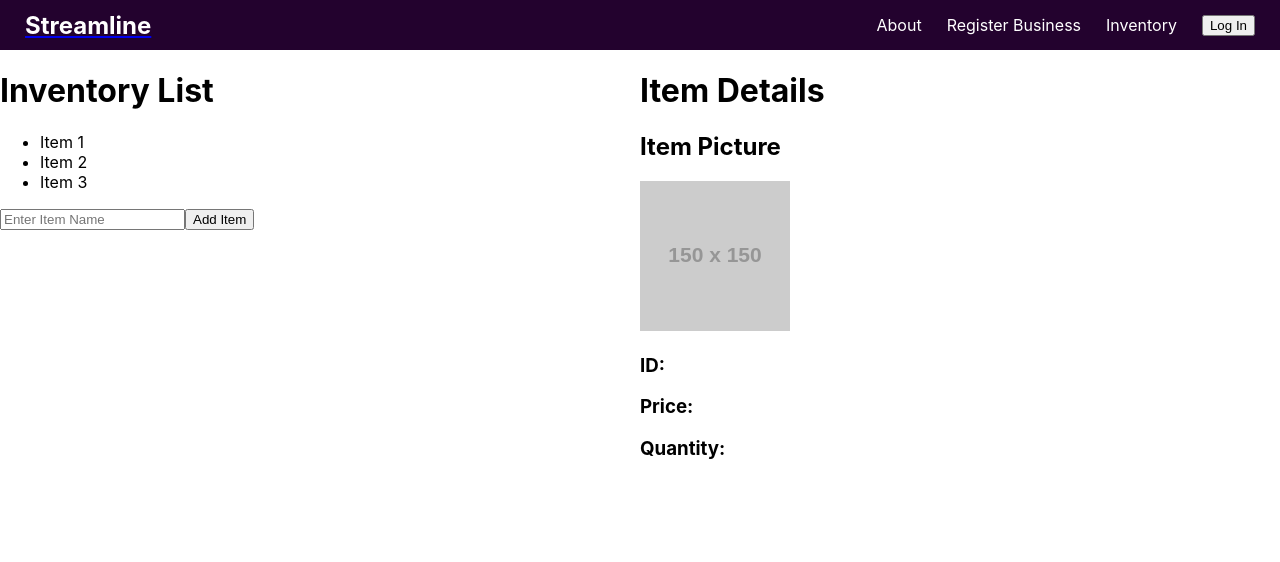
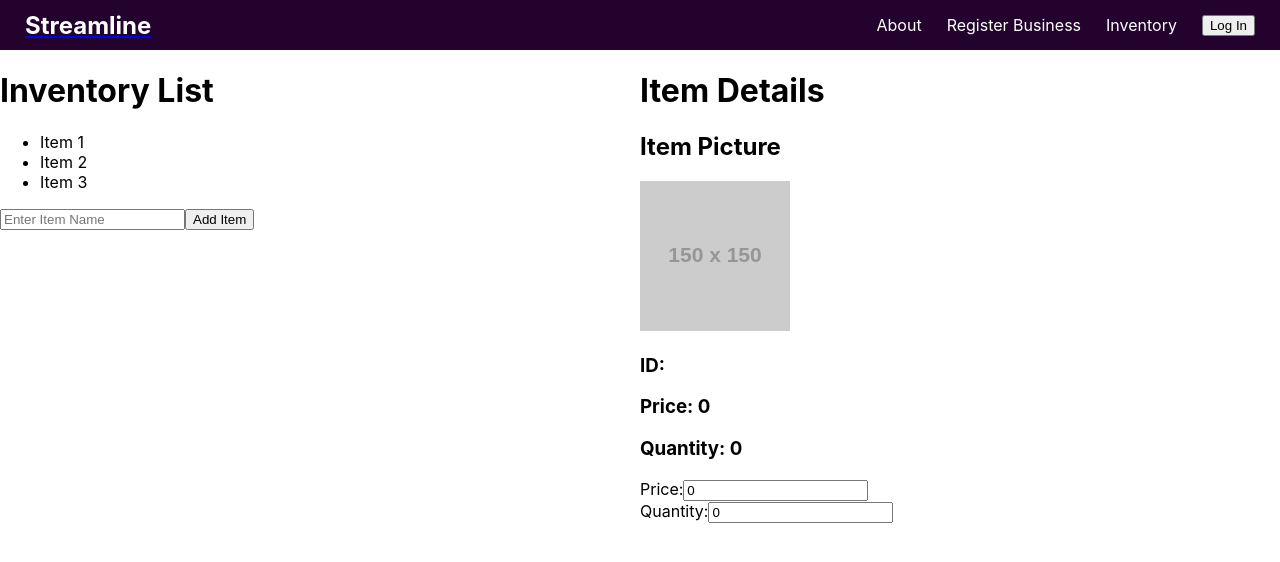
Before and after one commit to jimventory/Frontend, a React (Create React App) app: page /inventory in a window 1280 px wide. Shown: the top 562 px of the page. Built offline with nearby package versions, Linux system fonts and the light colour scheme.

Commit message:
Kinda added prototype price and quantity functionality

```diff
--- a/src/pages/Inventory.tsx
+++ b/src/pages/Inventory.tsx
@@ -4,8 +4,9 @@ import React, { useState, ChangeEvent    } from 'react';
 export default function InventoryManagement() {
     const [items, setItems] = useState<string[]>(['Item 1', 'Item 2', 'Item 3']); // Hardcoded test values
   const [selectedItem, setSelectedItem] = useState<string | null>(null);
-
   const [itemName, setItemName] = useState<string>('');
+  const [itemPrice, setItemPrice] = useState<number>(0); // Added state for item price
+  const [itemQuantity, setItemQuantity] = useState<number>(0); // Added state for item quantity
 
   const handleInputChange = (event: React.ChangeEvent<HTMLInputElement>) => {
     setItemName(event.target.value);
@@ -15,6 +16,9 @@ export default function InventoryManagement() {
     if (itemName.trim() !== '') {
       setItems([...items, itemName]);
       setItemName('');
+      // Reset price and quantity when adding a new item
+      setItemPrice(0);
+      setItemQuantity(0);
     }
   };
 
@@ -54,8 +58,29 @@ export default function InventoryManagement() {
         </div>
         <div>
           <h3>ID: </h3>
-            <h3>Price: </h3>
-            <h3>Quantity: </h3>
+          <h3>Price: {itemPrice}</h3> {/* Display item price */}
+          <h3>Quantity: {itemQuantity}</h3> {/* Display item quantity */}
+        </div>
+        {/* Input fields for price and quantity */}
+        <div>
+          <label>
+            Price:
+            <input
+              type="number"
+              value={itemPrice}
+              onChange={(e) => setItemPrice(parseInt(e.target.value))}
+            />
+          </label>
+        </div>
+        <div>
+          <label>
+            Quantity:
+            <input
+              type="number"
+              value={itemQuantity}
+              onChange={(e) => setItemQuantity(parseInt(e.target.value))}
+            />
+          </label>
         </div>
       </div>
     </div>
```
Lines whose indentation alone changed are shown as unchanged.
